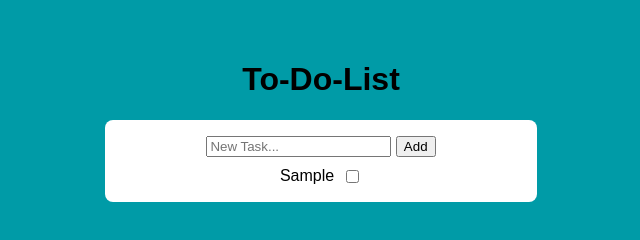
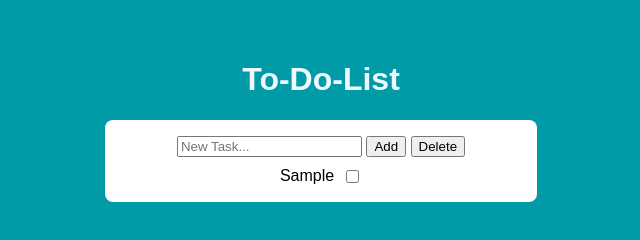
Before and after one commit to Hikko218/To-Do-List, a plain HTML site: page index.html in a window 1280 px wide. Both pictures are taken after typing "Sample" into the empty fields and a click on the button "Add". Shown: the whole page, without its empty margins (319-959 px from the left). Drawn offline with Linux system fonts and the light colour scheme.

Commit message:
added delBtn

```diff
--- a/index.html
+++ b/index.html
@@ -9,7 +9,7 @@
 <body>
   <h1>To-Do-List</h1>
   <div id="todo-container">
-    <div class="input_row">
+    <div id="input_row">
     <input type="text" id="todo-input" placeholder="New Task..." />
     <button id="add-btn">Add</button>
     </div>
--- a/script.js
+++ b/script.js
@@ -14,10 +14,20 @@ addBtn.addEventListener("click", () => {
   checkbox.className = "tasks"
 
   checkbox.addEventListener("change" , () =>
-    li.classList.toggle("done"));
-
+  li.classList.toggle("done"));
 
   list.appendChild(li);
-  li.appendChild(checkbox)
+  li.appendChild(checkbox);
   input.value = "";
+
+  let delBtn;
+
+  if (list.children.length > 0 && list.children.length <= 1) {
+    delBtn = document.createElement ("button");
+    delBtn.id = "del-btn";
+    delBtn.textContent = "Delete";
+   }
+
+   const inputrow = document.getElementById ("input_row");
+   inputrow.appendChild(delBtn);
 });
--- a/style.css
+++ b/style.css
@@ -18,13 +18,16 @@ body {
 
 }
 
+h1 {
+  color:aliceblue;
+}
+
 ul {
   list-style: none;
   padding-left: 0;
   margin: 0 auto;
   text-align: center;
   padding-top: 10px;
-
 }
 
 li {
```
